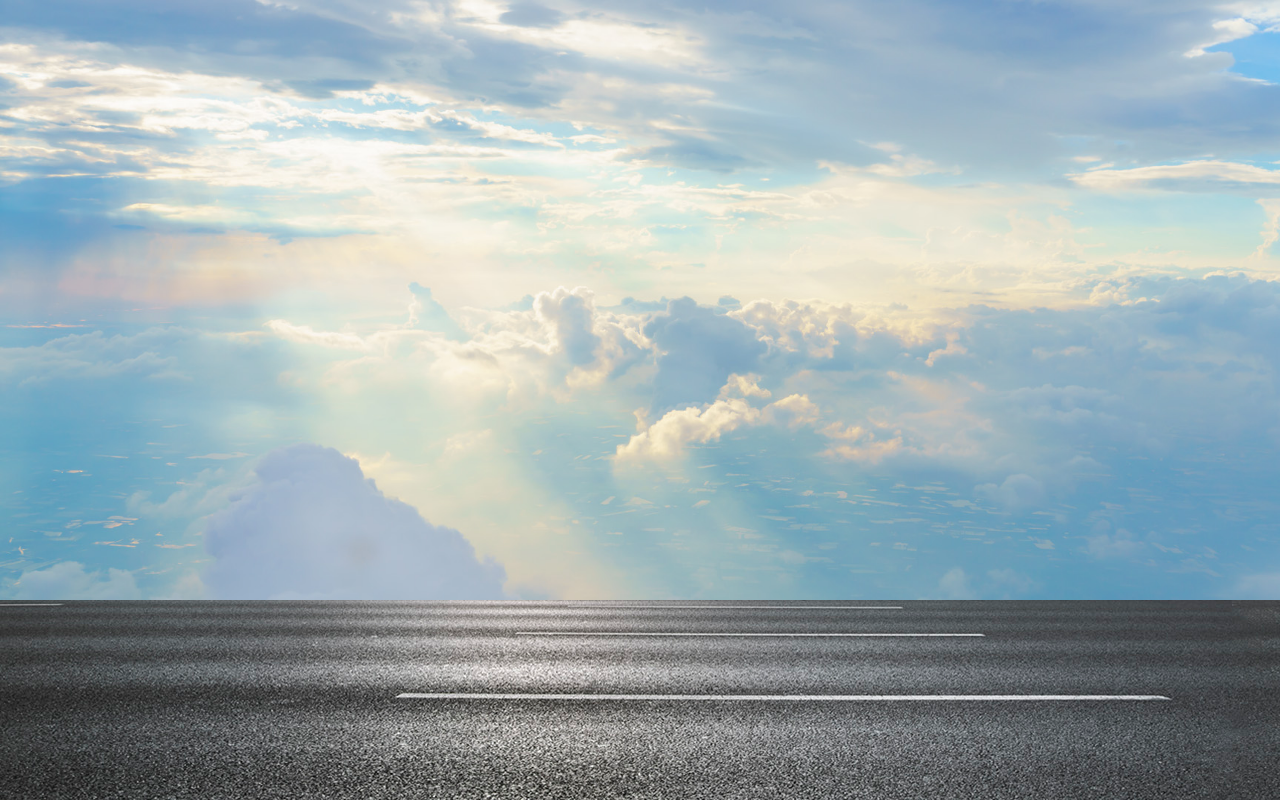
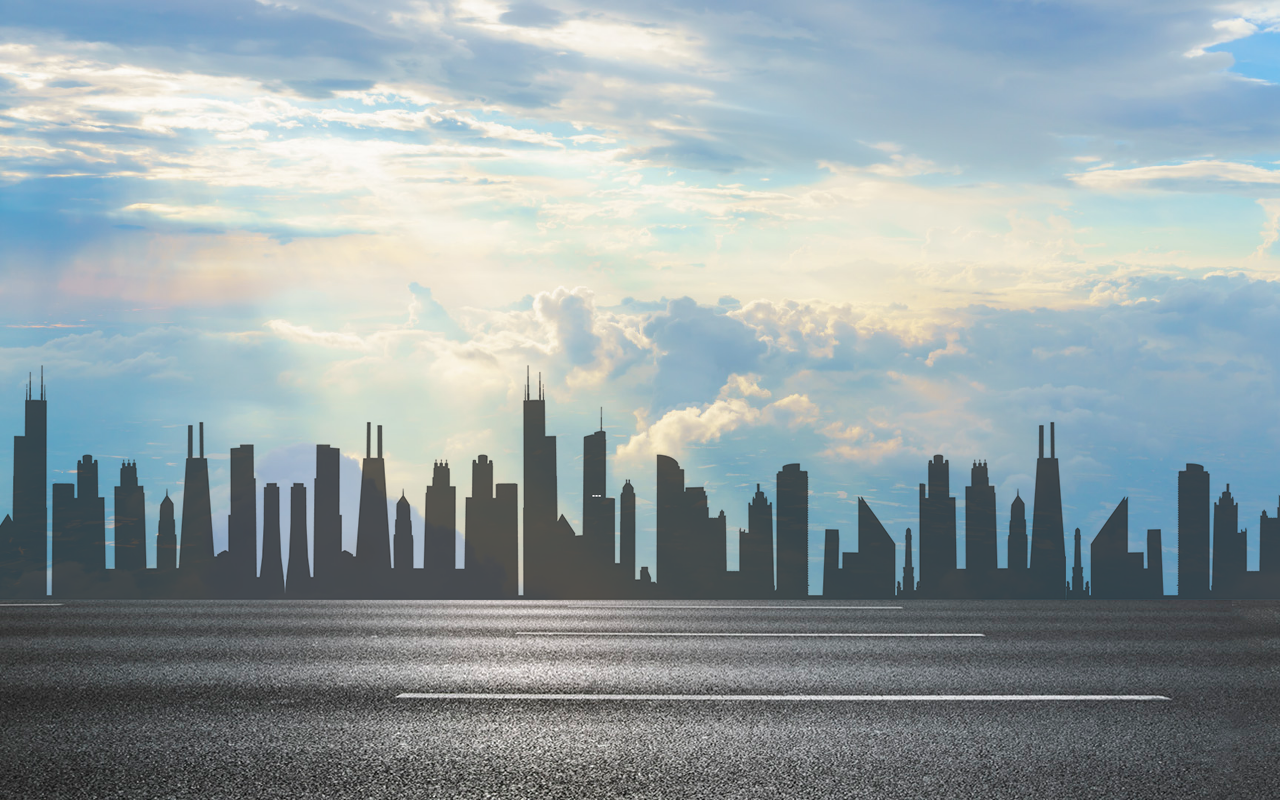
Before and after one commit to vivekprm/css-car-animation, a plain HTML site: page index.html in a window 1280 px wide. Drawn offline with Linux system fonts and the light colour scheme.

Commit message:
city css animation

```diff
--- a/index.html
+++ b/index.html
@@ -9,6 +9,7 @@
 <body>
     <div class="hero">
         <div class="highway"></div>
+        <div class="city"></div>
     </div>
 </body>
 </html>
--- a/style.css
+++ b/style.css
@@ -26,8 +26,28 @@
   animation: highway 5s linear infinite;
 }
 
+.city {
+  height: 250px;
+  width: 500%;
+  background-image: url(images/city.png);
+  position: absolute;
+  bottom: 200px;
+  left: 0;
+  right: 0;
+  display: block;
+  z-index: 1;
+  background-repeat: repeat-x;
+  animation: city 20s linear infinite;
+}
+
 @keyframes highway {
   100% {
     transform: translateX(-3400px);
   }
 }
+
+@keyframes city {
+  100% {
+    transform: translateX(-1400px);
+  }
+}
```
